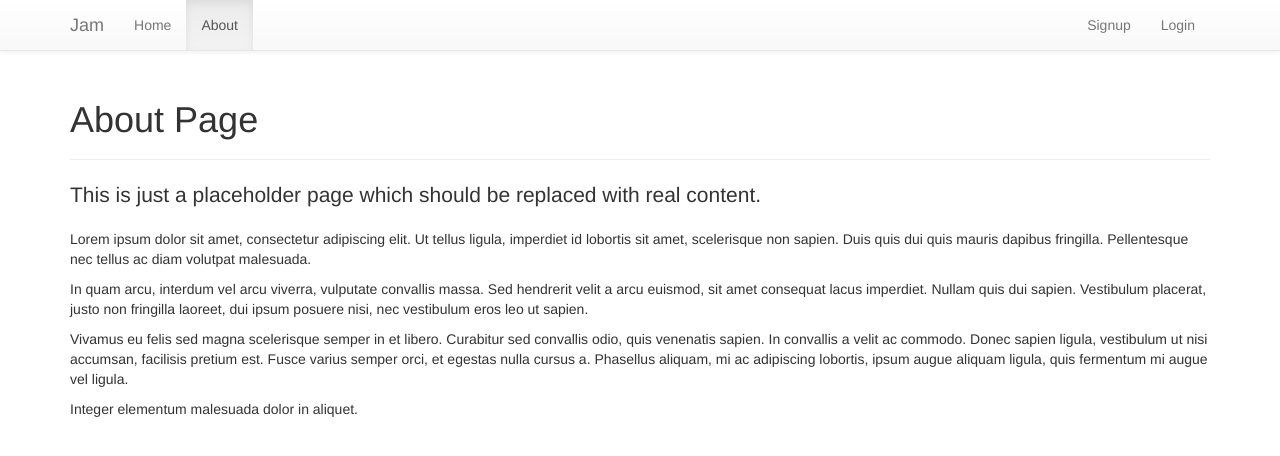
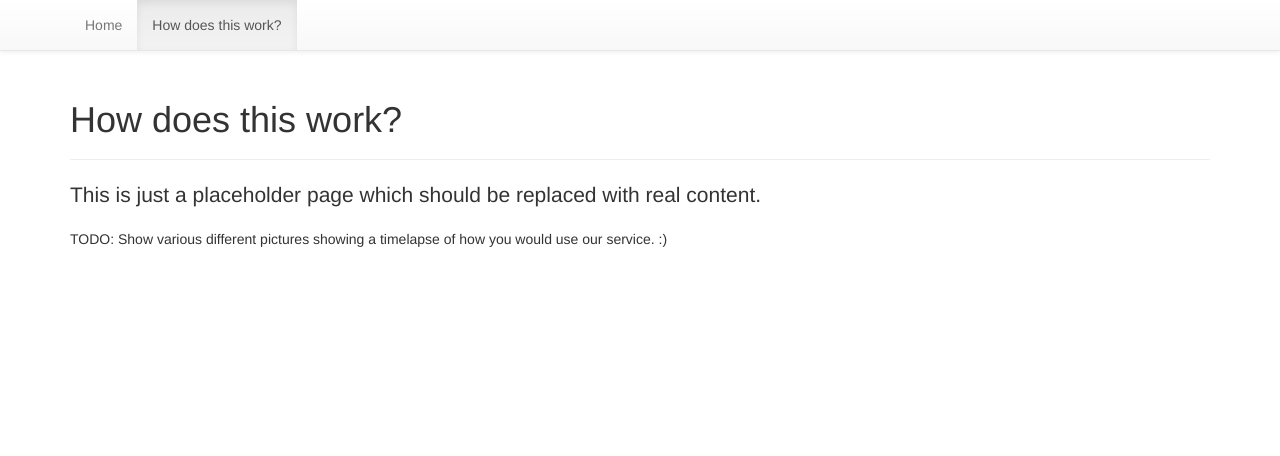
Before and after one commit to Jaime5/PaperJam-JobSearchingWithYourResume, a Flask app: page /about in a window 1280 px wide. Shown: the top 456 px of the page. Run offline with Flask 2, Linux system fonts and the light colour scheme; some libraries are stand-ins or nearby versions.

Commit message:
update some front-end stuff and get working with design

```diff
--- a/templates/layouts/main.html
+++ b/templates/layouts/main.html
@@ -48,19 +48,18 @@
             <span class="icon-bar"></span>
             <span class="icon-bar"></span>
           </button>
-          <a class="navbar-brand" href="/">Jam</a>
         </div>
         <div class="collapse navbar-collapse">
           <ul class="nav navbar-nav">
             <li {% if request.endpoint == 'home' %} class="active" {% endif %}><a href="{{ url_for('home') }}">Home</a></li>
-            <li {% if request.endpoint == 'about' %} class="active" {% endif %}><a href="{{ url_for('about') }}">About</a>
+            <li {% if request.endpoint == 'about' %} class="active" {% endif %}><a href="{{ url_for('about') }}">How does this work?</a>
 
             </li>
           </ul>
-          <ul class="nav navbar-nav pull-right">
+          <!-- <ul class="nav navbar-nav pull-right">
             <li><a href="{{ url_for('register') }}">Signup</a></li>
             <li><a href="{{ url_for('login') }}">Login</a></li>
-          </ul>
+          </ul> -->
         </div><!--/.nav-collapse -->
       </div>
     </div>
--- a/templates/pages/placeholder.about.html
+++ b/templates/pages/placeholder.about.html
@@ -3,15 +3,14 @@
 {% block content %}
 
 <div class="page-header">
-  <h1>About Page</h1>
+  <h1>How does this work?</h1>
 </div>
 
 <p class="lead">This is just a placeholder page which should be replaced with real content.</p>
+
 <p>
-Lorem ipsum dolor sit amet, consectetur adipiscing elit. Ut tellus ligula, imperdiet id lobortis sit amet, scelerisque non sapien. Duis quis dui quis mauris dapibus fringilla. Pellentesque nec tellus ac diam volutpat malesuada.
+    TODO: Show various different pictures showing a timelapse of how
+    you would use our service. :)
 </p>
-<p>In quam arcu, interdum vel arcu viverra, vulputate convallis massa. Sed hendrerit velit a arcu euismod, sit amet consequat lacus imperdiet. Nullam quis dui sapien. Vestibulum placerat, justo non fringilla laoreet, dui ipsum posuere nisi, nec vestibulum eros leo ut sapien.</p>
-<p>Vivamus eu felis sed magna scelerisque semper in et libero. Curabitur sed convallis odio, quis venenatis sapien. In convallis a velit ac commodo. Donec sapien ligula, vestibulum ut nisi accumsan, facilisis pretium est. Fusce varius semper orci, et egestas nulla cursus a. Phasellus aliquam, mi ac adipiscing lobortis, ipsum augue aliquam ligula, quis fermentum mi augue vel ligula.</p>
-<p>Integer elementum malesuada dolor in aliquet.</p>
 
 {% endblock %}
```
Also changed, not shown: templates/pages/placeholder.home.html (+39 -15 lines), 1 other file.
